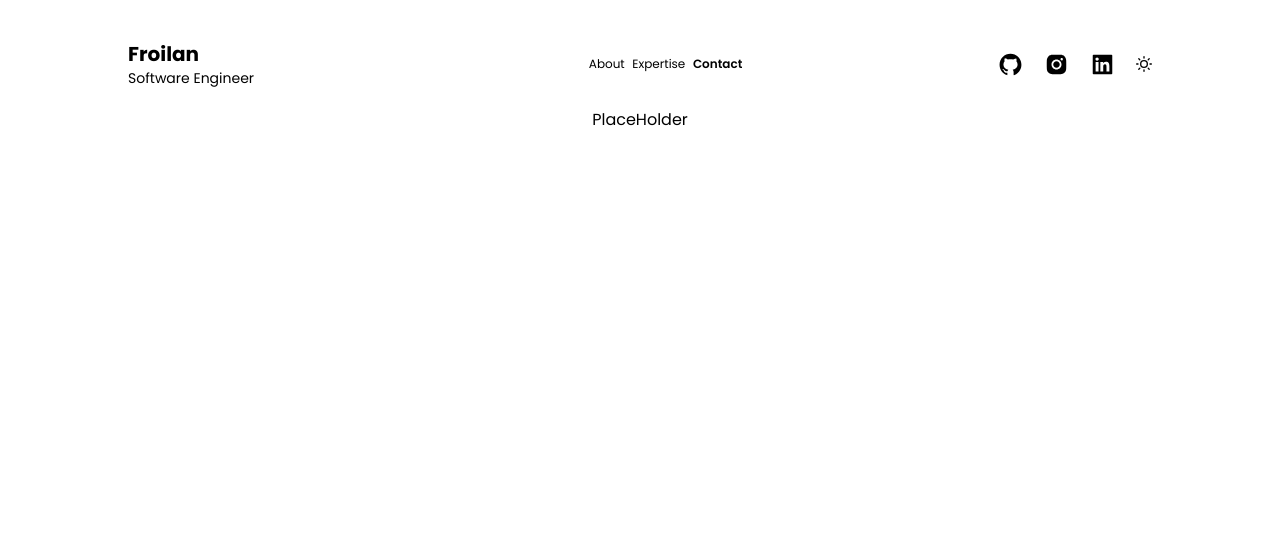
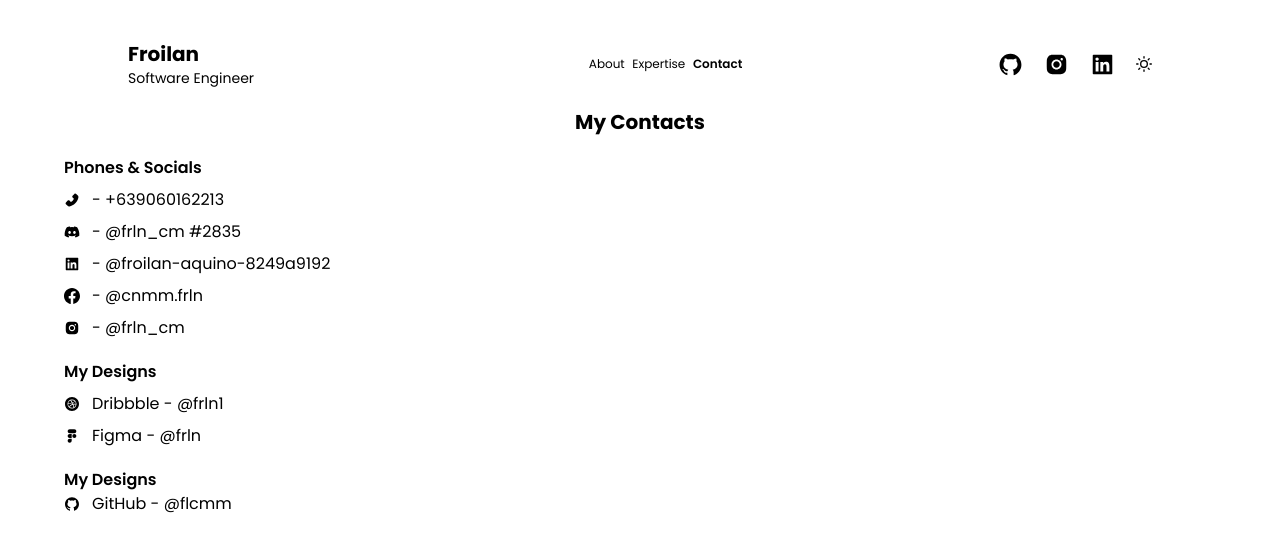
Before and after one commit to uaenaaaa/my-website, a Next.js app: page /contact in a window 1280 px wide. Shown: the top 552 px of the page. Built offline with nearby package versions, Linux system fonts and the light colour scheme.

Commit message:
added contacts page

```diff
--- a/app/contact/page.tsx
+++ b/app/contact/page.tsx
@@ -1,10 +1,155 @@
 import React from 'react'
+import {
+  AiFillDribbbleCircle,
+  AiFillGithub,
+  AiFillInstagram,
+  AiFillLinkedin,
+  AiFillPhone
+} from 'react-icons/ai'
+import { BsFacebook } from 'react-icons/bs'
+import { FaDiscord } from 'react-icons/fa'
+import { CgFigma } from 'react-icons/cg'
 
 const Contacts = () => {
+
   return (
     <>
-      <div>
-        <h1>PlaceHolder</h1>
+      <div className='
+      w-[95%]
+      md:w-[90%]
+      flex
+      flex-col
+      gap-y-5
+      justify-center
+      items-center'>
+        <h1 className='
+        font-bold
+        text-xl'>My Contacts</h1>
+        <div className='
+        w-full
+        flex
+        flex-col'>
+          <div className='
+          justify-start
+          flex
+          flex-col
+          w-full
+          gap-y-2'>
+            <h1 className='font-semibold'>Phones & Socials</h1>
+            <div className='
+            flex
+            flex-col
+            w-full
+            justify-start
+            gap-y-2'>
+              <div className='
+              flex
+              flex-row
+              w-full
+              justify-start
+              items-center
+              gap-x-3'>
+                <AiFillPhone />
+                <h1>- +639060162213</h1>
+              </div>
+              <div className='
+              flex
+              flex-row
+              w-full
+              justify-start
+              items-center
+              gap-x-3'>
+                <FaDiscord />
+                <h1>- @frln_cm #2835</h1>
+              </div>
+              <div className='
+              flex
+              flex-row
+              w-full
+              justify-start
+              items-center
+              gap-x-3'>
+                <AiFillLinkedin />
+                <h1>- @froilan-aquino-8249a9192</h1>
+              </div>
+              <div className='
+              flex
+              flex-row
+              w-full
+              justify-start
+              items-center
+              gap-x-3'>
+                <BsFacebook />
+                <h1>- @cnmm.frln</h1>
+              </div>
+              <div className='
+              flex
+              flex-row
+              w-full
+              justify-start
+              items-center
+              gap-x-3'>
+                <AiFillInstagram />
+                <h1>- @frln_cm</h1>
+              </div>
+            </div>
+          </div>
+        </div>
+
+        <div className='
+          justify-start
+          flex
+          flex-col
+          w-full
+          gap-y-2'>
+          <h1 className='font-semibold'>My Designs</h1>
+          <div className='
+            flex
+            flex-col
+            w-full
+            justify-start
+            gap-y-2'>
+            <div className='
+              flex
+              flex-row
+              w-full
+              justify-start
+              items-center
+              gap-x-3'>
+              <AiFillDribbbleCircle />
+              <h1>Dribbble - @frln1</h1>
+            </div>
+            <div className='
+              flex
+              flex-row
+              w-full
+              justify-start
+              items-center
+              gap-x-3'>
+              <CgFigma />
+              <h1>Figma - @frln</h1>
+            </div>
+          </div>
+        </div>
+
+        <div className='
+          justify-start
+          flex
+          flex-col
+          w-full
+          gap-x-3'>
+          <h1 className='font-semibold'>My Designs</h1>
+          <div className='
+          flex
+          flex-row
+          w-full
+          justify-start
+          items-center
+          gap-x-3'>
+            <AiFillGithub />
+            <h1>GitHub - @flcmm</h1>
+          </div>
+        </div>
       </div>
     </>
   )
```
